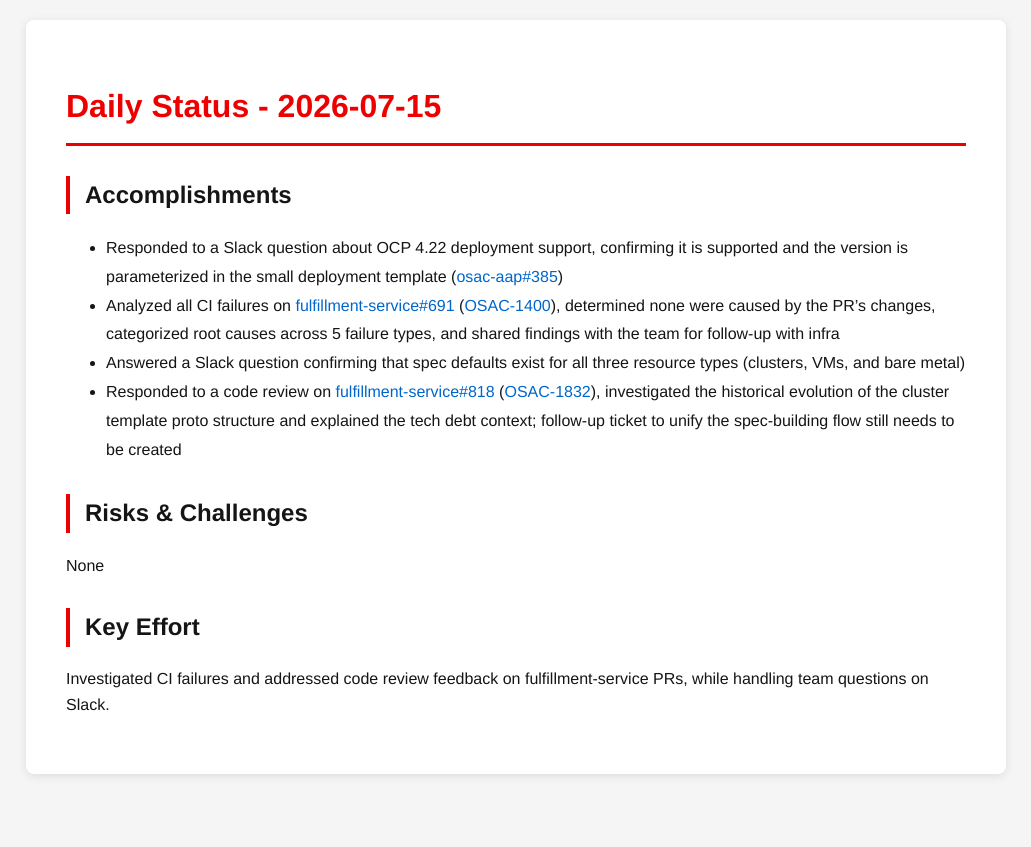
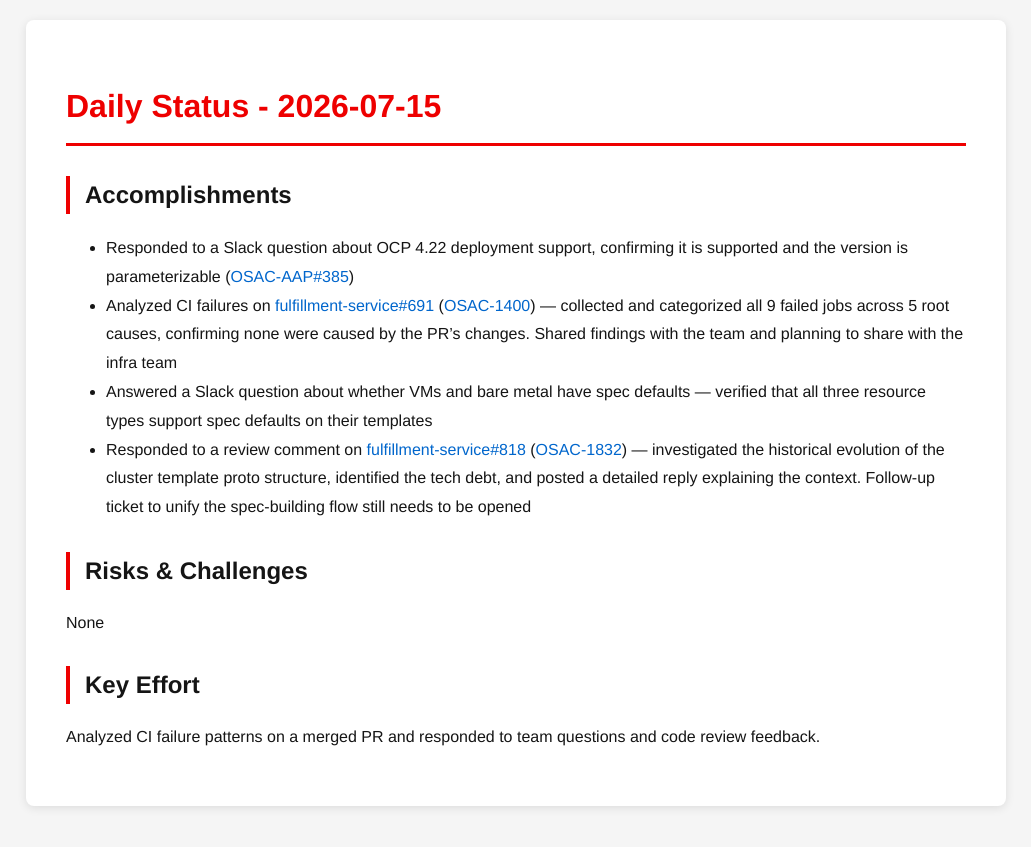
Before and after one commit to tzvatot/daily-status, a Jekyll site: the page built from 2026-07-15.md, in a window 1280 px wide. Shown: the top 847 px of the page, without its empty margins (124-1155 px from the left). Built offline with Jekyll 4.4.1, drawn with Linux system fonts in a browser that asks for light colours.

Commit message:
Daily status update - 2026-07-15

```diff
--- a/2026-07-15.md
+++ b/2026-07-15.md
@@ -7,13 +7,13 @@ date: 2026-07-15
 # Daily Status - 2026-07-15
 
 ## Accomplishments
-- Responded to a Slack question about OCP 4.22 deployment support, confirming it is supported and the version is parameterized in the small deployment template ([osac-aap#385](https://github.com/osac-project/osac-aap/pull/385))
-- Analyzed all CI failures on [fulfillment-service#691](https://github.com/osac-project/fulfillment-service/pull/691) ([OSAC-1400](https://redhat.atlassian.net/browse/OSAC-1400)), determined none were caused by the PR's changes, categorized root causes across 5 failure types, and shared findings with the team for follow-up with infra
-- Answered a Slack question confirming that spec defaults exist for all three resource types (clusters, VMs, and bare metal)
-- Responded to a code review on [fulfillment-service#818](https://github.com/osac-project/fulfillment-service/pull/818) ([OSAC-1832](https://redhat.atlassian.net/browse/OSAC-1832)), investigated the historical evolution of the cluster template proto structure and explained the tech debt context; follow-up ticket to unify the spec-building flow still needs to be created
+- Responded to a Slack question about OCP 4.22 deployment support, confirming it is supported and the version is parameterizable ([OSAC-AAP#385](https://github.com/osac-project/osac-aap/pull/385))
+- Analyzed CI failures on [fulfillment-service#691](https://github.com/osac-project/fulfillment-service/pull/691) ([OSAC-1400](https://redhat.atlassian.net/browse/OSAC-1400)) — collected and categorized all 9 failed jobs across 5 root causes, confirming none were caused by the PR's changes. Shared findings with the team and planning to share with the infra team
+- Answered a Slack question about whether VMs and bare metal have spec defaults — verified that all three resource types support spec defaults on their templates
+- Responded to a review comment on [fulfillment-service#818](https://github.com/osac-project/fulfillment-service/pull/818) ([OSAC-1832](https://redhat.atlassian.net/browse/OSAC-1832)) — investigated the historical evolution of the cluster template proto structure, identified the tech debt, and posted a detailed reply explaining the context. Follow-up ticket to unify the spec-building flow still needs to be opened
 
 ## Risks & Challenges
 None
 
 ## Key Effort
-Investigated CI failures and addressed code review feedback on fulfillment-service PRs, while handling team questions on Slack.
+Analyzed CI failure patterns on a merged PR and responded to team questions and code review feedback.
```
